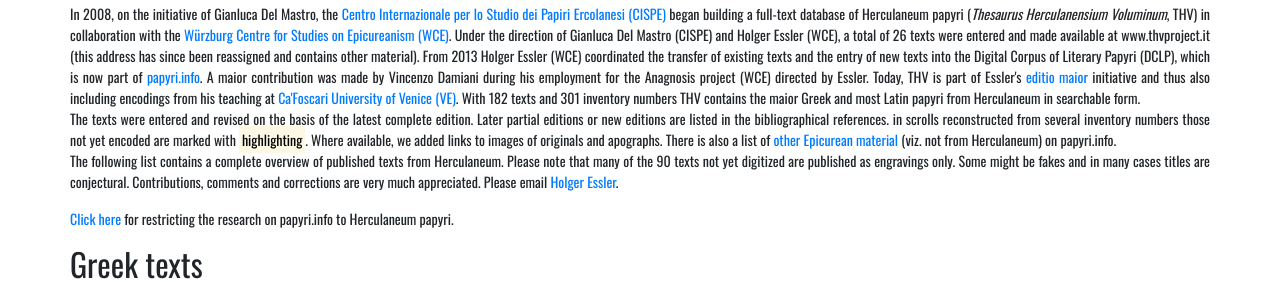
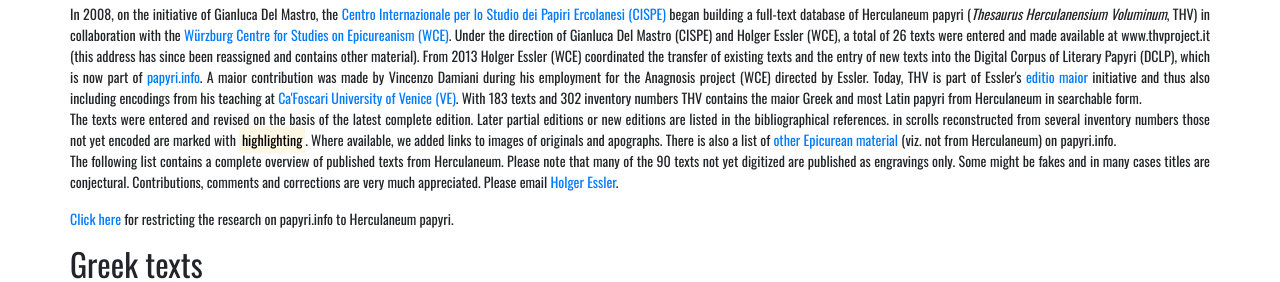
Before and after one commit to HolgerEssler/HolgerEssler.github.io, a Jekyll site: the page built from thv.html, in a window 1280 px wide and 900 px high. Shown: the part 175-457 px from the top of the window. Built offline with Jekyll 4.4.1, drawn with Linux system fonts in a browser that asks for light colours; nearby versions of some CDN libraries; some of the changed text lies outside the part shown.

Commit message:
Updated numbers.

```diff
--- a/editio.html
+++ b/editio.html
@@ -20,14 +20,14 @@
               <div>Editio maior</div>
             </div>
             <div class="row">
-              <p><em>Editio maior</em> is an umbrella for s series of projects and initiatives by Holger Essler to create the digital edition of papyri. There is a long-standing collaboration with the <a href="https://cispe.org/">Centro Internazionale per lo Studio dei Papiri Ercolanesi, Naples</a>, the <a href="https://www.uni-heidelberg.de/fakultaeten/philosophie/zaw/papy/">Institut für Papyrologie, Heidelberg</a>, and <a href="https://www.unipr.it/ugov/person/21578">Massimo Magnani, Parma</a>. So far, <strong>788 texts</strong> have been encoded in this way.</p>
+              <p><em>Editio maior</em> is an umbrella for s series of projects and initiatives by Holger Essler to create the digital edition of papyri. There is a long-standing collaboration with the <a href="https://cispe.org/">Centro Internazionale per lo Studio dei Papiri Ercolanesi, Naples</a>, the <a href="https://www.uni-heidelberg.de/fakultaeten/philosophie/zaw/papy/">Institut für Papyrologie, Heidelberg</a>, and <a href="https://www.unipr.it/ugov/person/21578">Massimo Magnani, Parma</a>. So far, <strong>789 texts</strong> have been encoded in this way.</p>
             </div>
             <div class="row">
               <h3>Current projects</h3>
             </div>
             <div class="row">
               <ul>
-                <li>The <strong><a href="/thv">Thesaurus Herculanensium Voluminum (THV)</a></strong> is being created in collaboration with the <a href="https://cispe.org/">Centro Internazionale per lo Studio dei Papiri Ercolanesi, Naples</a>. The final goal is a comprehensive database of all edited texts from Herculaneum. So far it contains <strong>182 texts and 301 inventory numbers</strong>.</li>
+                <li>The <strong><a href="/thv">Thesaurus Herculanensium Voluminum (THV)</a></strong> is being created in collaboration with the <a href="https://cispe.org/">Centro Internazionale per lo Studio dei Papiri Ercolanesi, Naples</a>. The final goal is a comprehensive database of all edited texts from Herculaneum. So far it contains <strong>183 texts and 302 inventory numbers</strong>.</li>
                 <li><strong><a href="/ediscimus">E(dendo)discimus</a></strong> The digital edition of papyri has been part of <strong>Holger Essler's teaching</strong> in <a href="www.unive.it/persone/holger.essler">Venice</a> and <a href="https://www.klassphil.uni-wuerzburg.de/startseite/">Würzburg</a> for years. Over the years <strong>313 texts</strong> have been encoded as practical training and to expand the corpora.</li>
                 <li><strong><a href="/integration">INTEGRATION – INTEllectual miGRATION</a></strong> aims at enriching our knowledge of Ancient Greek and Roman philosophical thought through the evidence provided by Greek and Latin papyri. So far <strong>26 texts</strong> have been encoded by the unit at Ca'Foscari (Venice).</li>
               </ul>
--- a/thv.html
+++ b/thv.html
@@ -21,7 +21,7 @@
           </div>
           <div class="row">
             <p style="font-size: 14px !important;">
-              In 2008, on the initiative of Gianluca Del Mastro, the <a href="https://cispe.org/">Centro Internazionale per lo Studio dei Papiri Ercolanesi (CISPE)</a> began building a full-text database of Herculaneum papyri (<i>Thesaurus Herculanensium Voluminum</i>, THV) in collaboration with the <a href="https://epikur-wuerzburg.de/">W&uuml;rzburg Centre for Studies on Epicureanism (WCE)</a>. Under the direction of Gianluca Del Mastro (CISPE) and Holger Essler (WCE), a total of 26 texts were entered and made available at www.thvproject.it (this address has since been reassigned and contains other material). From 2013 Holger Essler (WCE) coordinated the transfer of existing texts and the entry of new texts into the Digital Corpus of Literary Papyri (DCLP), which is now part of <a href="https://papyri.info">papyri.info</a>. A maior contribution was made by Vincenzo Damiani during his employment for the Anagnosis project (WCE) directed by Essler. Today, THV is part of  Essler's <a href="https://epikur-wuerzburg.de/aktivitaeten/editio/">editio maior</a> initiative and thus also including encodings from his teaching at <a href="https://www.unive.it/data/persone/22047005">Ca'Foscari University of Venice (VE)</a>. With 182 texts and 301 inventory numbers THV contains the maior Greek and most Latin papyri from Herculaneum in searchable form.<br/>
+              In 2008, on the initiative of Gianluca Del Mastro, the <a href="https://cispe.org/">Centro Internazionale per lo Studio dei Papiri Ercolanesi (CISPE)</a> began building a full-text database of Herculaneum papyri (<i>Thesaurus Herculanensium Voluminum</i>, THV) in collaboration with the <a href="https://epikur-wuerzburg.de/">W&uuml;rzburg Centre for Studies on Epicureanism (WCE)</a>. Under the direction of Gianluca Del Mastro (CISPE) and Holger Essler (WCE), a total of 26 texts were entered and made available at www.thvproject.it (this address has since been reassigned and contains other material). From 2013 Holger Essler (WCE) coordinated the transfer of existing texts and the entry of new texts into the Digital Corpus of Literary Papyri (DCLP), which is now part of <a href="https://papyri.info">papyri.info</a>. A maior contribution was made by Vincenzo Damiani during his employment for the Anagnosis project (WCE) directed by Essler. Today, THV is part of  Essler's <a href="https://epikur-wuerzburg.de/aktivitaeten/editio/">editio maior</a> initiative and thus also including encodings from his teaching at <a href="https://www.unive.it/data/persone/22047005">Ca'Foscari University of Venice (VE)</a>. With 183 texts and 302 inventory numbers THV contains the maior Greek and most Latin papyri from Herculaneum in searchable form.<br/>
               The texts were entered and revised on the basis of the latest complete edition. Later partial editions or new editions are listed in the bibliographical references. in scrolls reconstructed from several inventory numbers those not yet encoded are marked with <mark>highlighting</mark>. Where available, we added links to images of originals and apographs. There is also a list of <a href="https://holgeressler.github.io/epicurean">other Epicurean material</a> (viz. not from Herculaneum) on papyri.info.<br/>
               The following list contains a complete overview of published texts from Herculaneum. Please note that many of the 90 texts not yet digitized are published as engravings only. Some might be fakes and in many cases titles are conjectural. Contributions, comments and corrections are very much appreciated. Please email <a href="mailto:holger.essler@gmail.com">Holger Essler</a>.
             <p style="font-size: 14px !important;"><a href="https://papyri.info/search?STRING=(herculaneum)&amp;no_caps=on&amp;no_marks=on&amp;target=metadata&amp;DATE_MODE=LOOSE&amp;DOCS_PER_PAGE=15&amp;NOME=campania">Click here</a> for restricting the research on papyri.info to Herculaneum papyri.</p>
```
Also changed, not shown: other parts of thv.html (+1 -1 lines).
